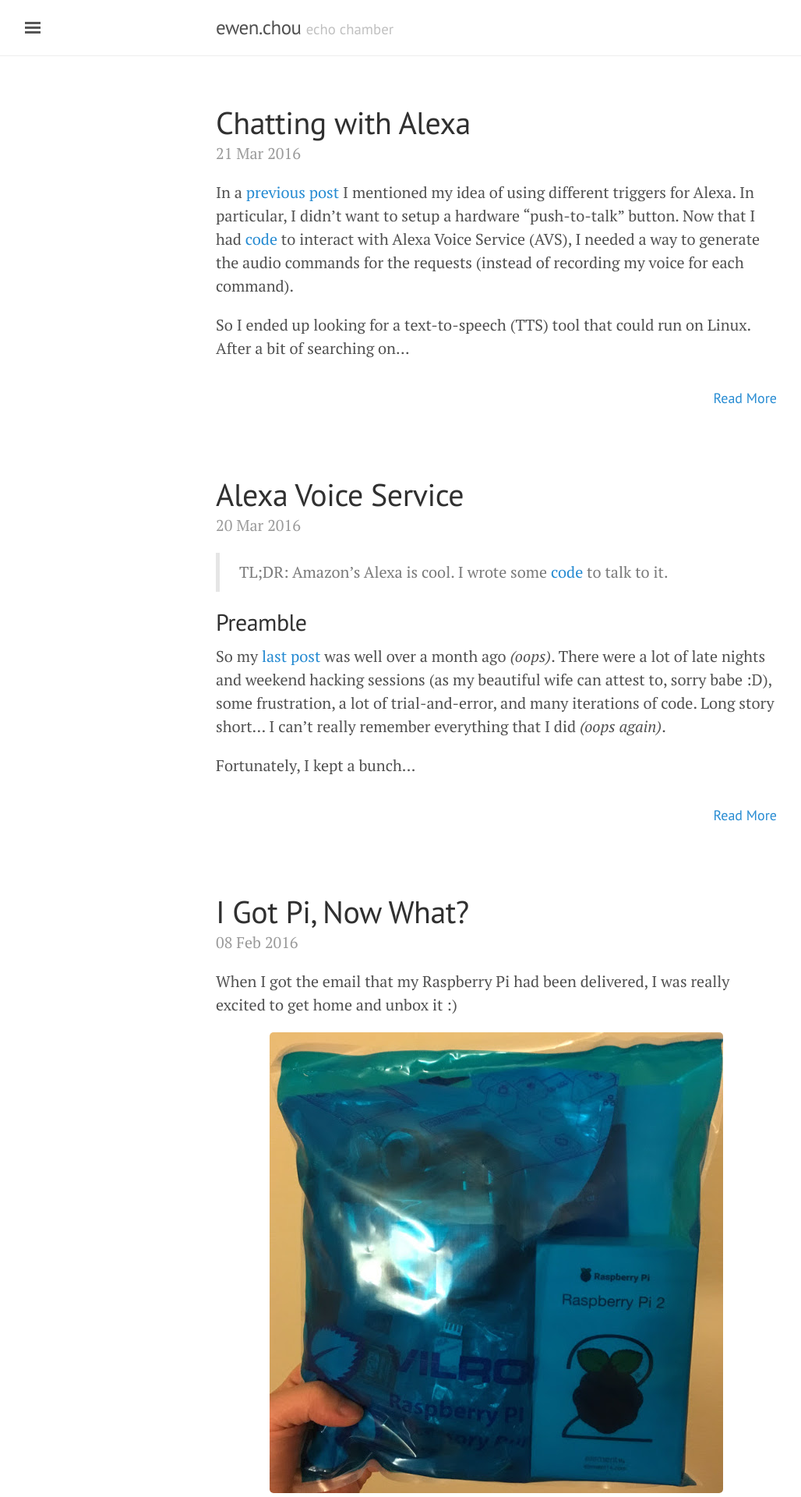
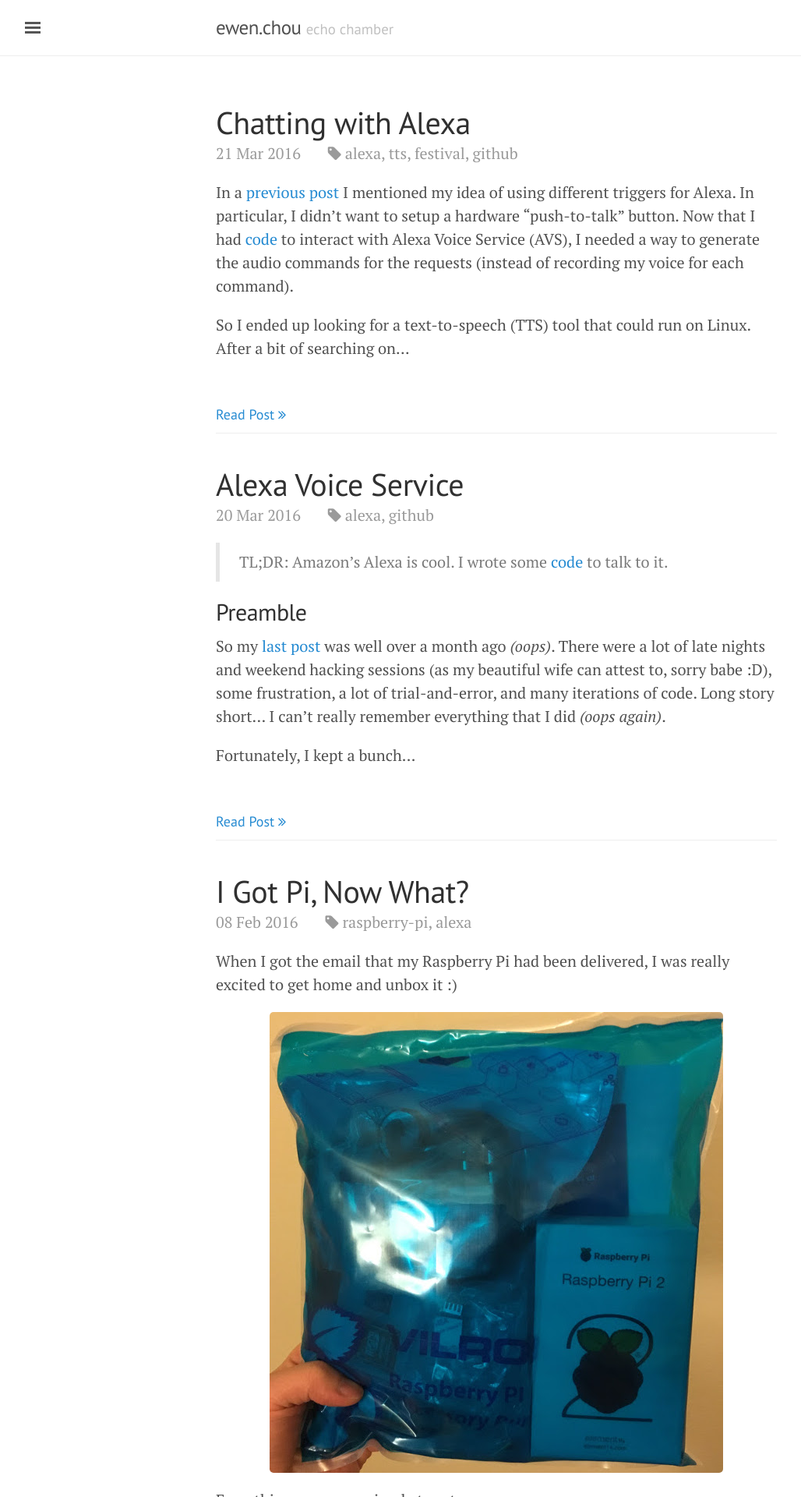
Before and after one commit to ewenchou/ewenchou.github.io, a Jekyll site: the page built from index.html, in a window 1280 px wide. Shown: the top 1920 px of the page at 78% size, without its empty margins (3-1031 px from the left). Built offline with Jekyll 4.4.1, drawn with Linux system fonts in a browser that asks for light colours; nearby versions of some CDN libraries; the list of posts is cut into pages by our own code; some of the changed text lies outside the part shown.

Commit message:
Update CSS, index and signature

```diff
--- a/_includes/signature.html
+++ b/_includes/signature.html
@@ -1,8 +1,8 @@
 <div class="signature">
   <p>
-    Please send feedback &amp; follow me on Twitter <a href="https://twitter.com/ewenchou">@ewenchou</a> <i class="fa fa-twitter"></i>
+    <i class="fa fa-twitter fa-lg"></i> Please send feedback &amp; follow me on Twitter <a href="https://twitter.com/ewenchou">@ewenchou</a>
   </p>
   <p>
-    You can find the code for my projects on <a href="https://github.com/ewenchou">Github</a> <i class="fa fa-github"></i>
+    <i class="fa fa-github fa-lg"></i> You can find code for my projects on <a href="https://github.com/ewenchou">Github</a>
   </p>
 </div>
--- a/_posts/2016-03-21-chatting-with-alexa.md
+++ b/_posts/2016-03-21-chatting-with-alexa.md
@@ -2,7 +2,7 @@
 layout: post
 title: Chatting with Alexa
 categories: blog
-tags: festival alexa tts
+tags: alexa tts festival github
 ---
 In a [previous post](/blog/2016/02/08/i-have-pi-now-what/) I mentioned my idea of using different triggers for Alexa. In particular, I didn't want to setup a hardware "push-to-talk" button. Now that I had [code](/blog/2016/03/20/alexa-voice-service/) to interact with Alexa Voice Service (AVS), I needed a way to generate the audio commands for the requests (instead of recording my voice for each command).
 
--- a/index.html
+++ b/index.html
@@ -12,15 +12,22 @@
       </a>
     </h1>
 
-    <span class="post-date">{{ post.date | date_to_string }}</span>
+    <div class="post-date">
+      {{ post.date | date_to_string }}
+      <div class="tag-list">
+        <i class="fa fa-tag"></i>
+        {% for tag in post.tags %}{{ tag }}{% if forloop.last == false %}, {% endif %}{% endfor %}
+      </div>
+    </div>
 
     {{ post.content | truncatewords:80 }}
 
 
     <div class="read-more">
       <a href="{{ site.baseurl }}{{ post.url }}">
-        Read More
+        Read&nbsp;Post&nbsp;<i class="fa fa-angle-double-right"></i>
       </a>
+
     </div>
   </div>
   {% endfor %}
--- a/public/css/custom.css
+++ b/public/css/custom.css
@@ -3,10 +3,10 @@
 }
 
 div.read-more {
-  text-align: right;
   font-size: 18px;
   font-family: "PT Sans", Helvetica, Arial, sans-serif;
-  padding: 15px 0 5px 0;
+  padding: 2em 0 10px 0;
+  border-bottom: 1px solid #eee;
 }
 
 div.signature {
@@ -19,3 +19,8 @@
 div.signature p {
   margin: 3px 0;
 }
+
+div.tag-list {
+  display: inline-block;
+  padding-left: 1.5em;
+}
--- a/public/css/lanyon.css
+++ b/public/css/lanyon.css
@@ -309,7 +309,7 @@
 
 .page,
 .post {
-  margin-bottom: 4em;
+  margin-bottom: 2em;
 }
 
 /* Blog post or page title */
```
Also changed, not shown: _drafts/good-morning-alexa.md (+4 -2 lines).
